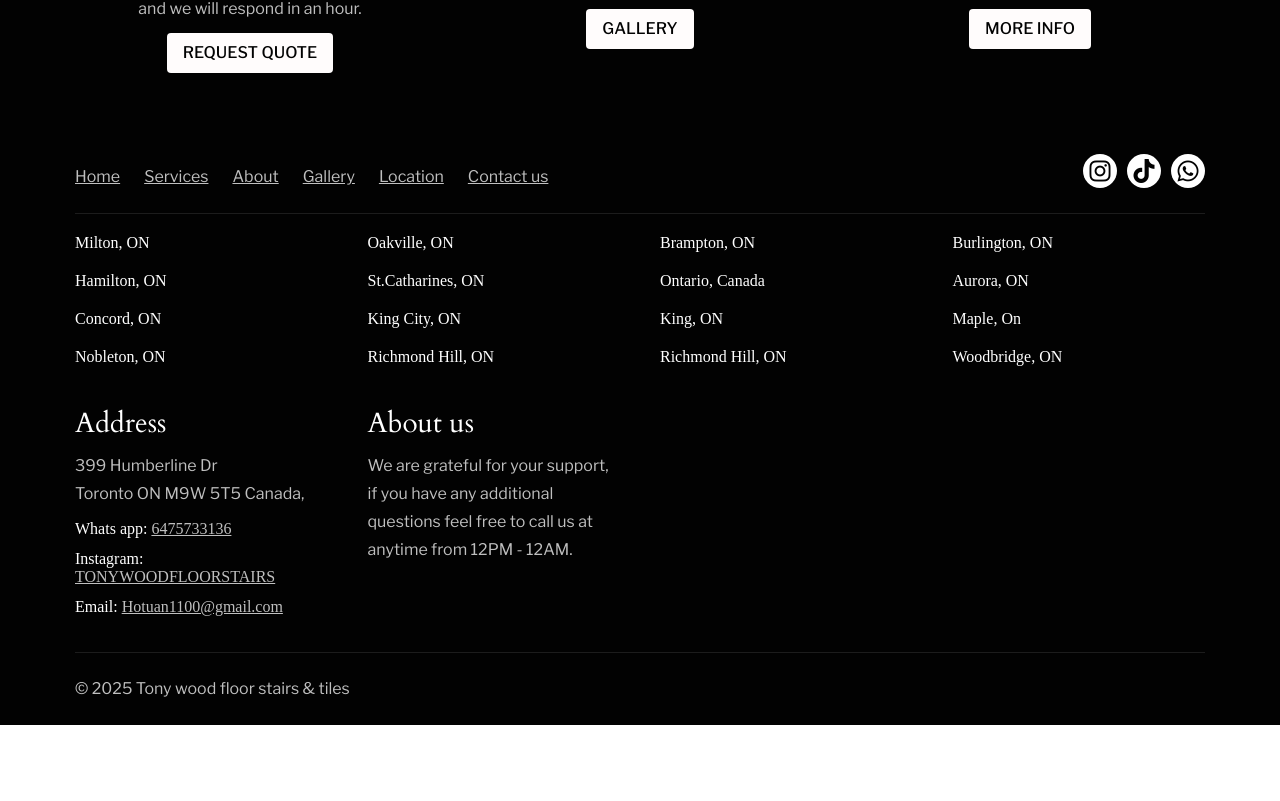
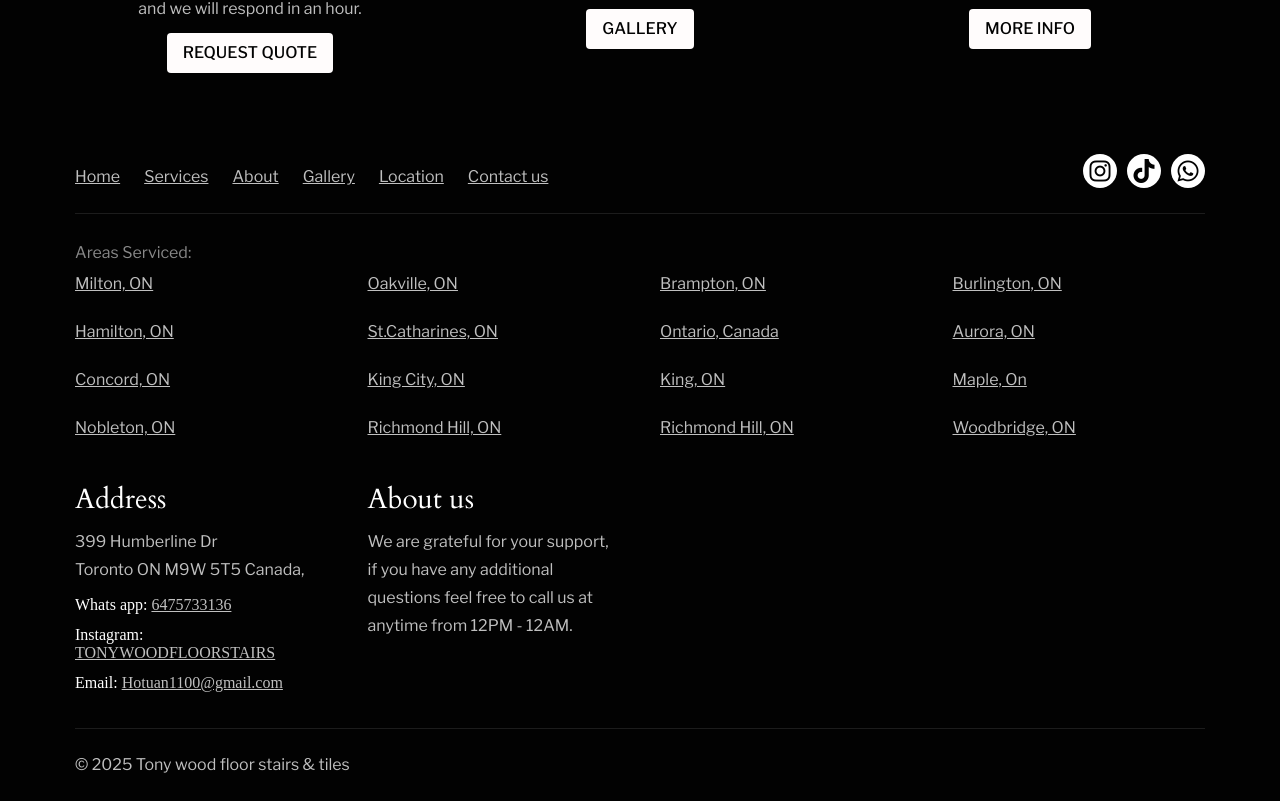
Before and after one commit to phanhuulan1/Tony-wood-floor-stairs-tiles, a Next.js app: page / in a window 1280 px wide. Shown: the part 2434-3235 px from the top of the page. Before the commit the page ends 3159 px from the top, so only its background shows below. Built offline with nearby package versions, Linux system fonts and the light colour scheme.

Commit message:
Update font size text

```diff
--- a/src/components/Footer.tsx
+++ b/src/components/Footer.tsx
@@ -65,6 +65,7 @@ const Footer = () => {
             </div>
           </div>
           <div className="divider-line" />
+          <p className="area-text">Areas Serviced: </p>
           <div className="row location-list">
             <div className="col-3 col-small-6">
               <p>Milton, ON</p>
--- a/src/styles/footer.css
+++ b/src/styles/footer.css
@@ -116,7 +116,27 @@
 }
 
 .footer-section .location-list {
+  margin-top: -12px;
   margin-bottom: 20px;
+}
+
+.footer-section .location-list p {
+  color: var(--cloud-white);
+  font-family: "Libre Franklin";
+  font-size: var(--font-16);
+  font-weight: 400;
+  line-height: 28px;
+  text-decoration: underline;
+}
+
+.footer-section .area-text {
+  margin-top: 30px;
+  font-family: "Libre Franklin";
+  font-size: var(--font-12);
+  line-height: 18px;
+  font-weight: 400;
+  color: #888888;
+  text-decoration: none;
 }
 
 .footer-section .wrapper-footer-menu {
@@ -127,7 +147,7 @@
 
 .social-contact {
   width: 100%;
-  height: 80px;
+  height: 50px;
   position: fixed;
   bottom: 0;
   left: 0;
@@ -139,13 +159,14 @@
 }
 
 .social-contact a {
-  font-size: 30px;
+  font-size: 24px;
 }
 
 @media (max-width: 480px) {
   .social-contact {
     display: flex;
   }
+
   .footer-section .copy-right {
     margin: 24px 0 110px;
   }
```
